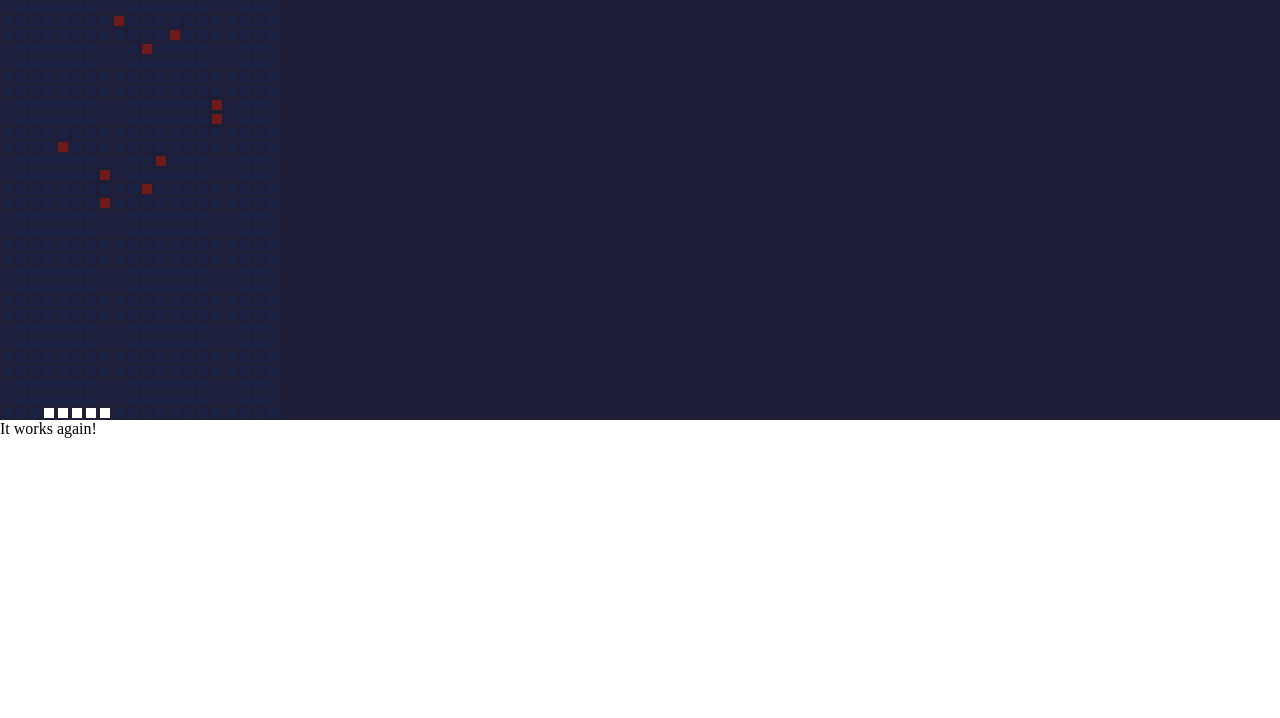
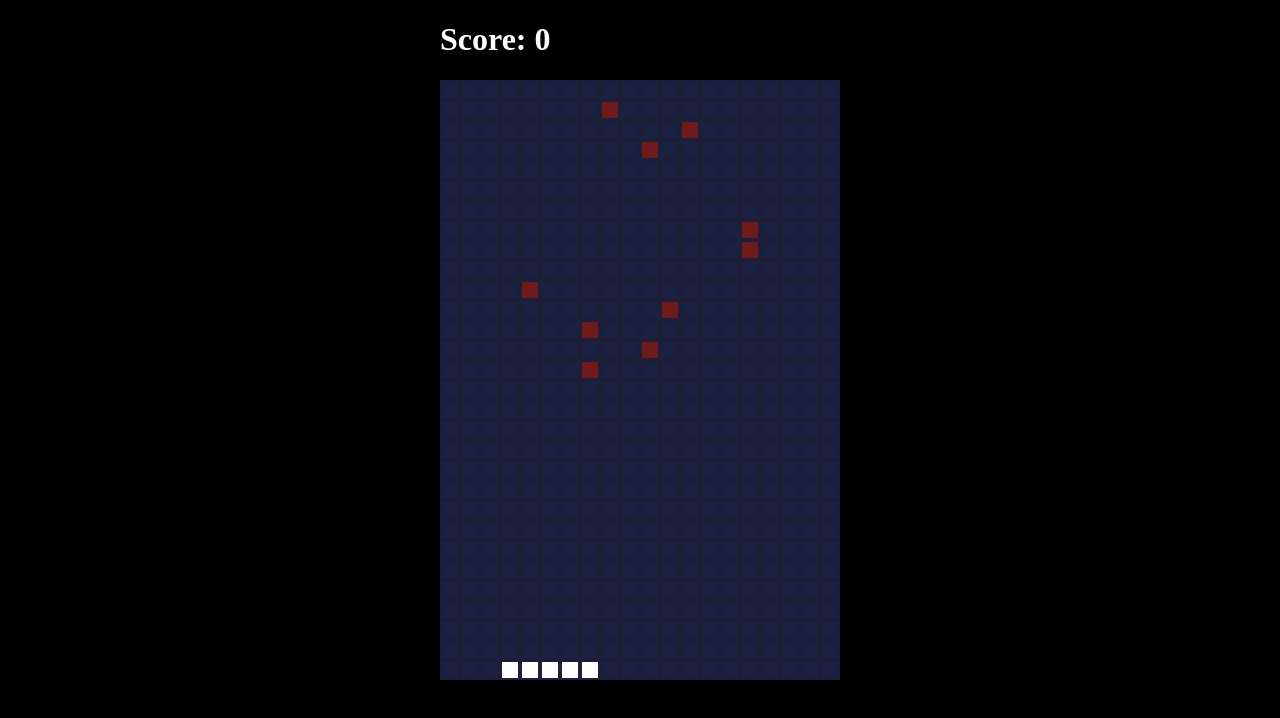
Before and after one commit to elvik/kill-em-all, a plain HTML site: page index.html in a window 1280 px wide. Shown: the top 718 px of the page. Drawn offline with Linux system fonts and the light colour scheme.

Commit message:
last changes

```diff
--- a/index.html
+++ b/index.html
@@ -12,8 +12,8 @@
         .col {
             background-color: rgb(27, 33, 67);
             margin: 2px;
-            width: 10px;
-            height: 10px;
+            width: 2vh;
+            height: 2vh;
         }
 
         .ship {
@@ -27,17 +27,24 @@
         .target {
             background-color: rgb(111, 26, 26) !important;
         }
-
         body {
-            margin: 0;
+            background-color: black;
+            margin: 0;display: flex;
+            justify-content: center;  /* Center horizontally /
+            align-items: center;      / Center vertically */
+            height: 1000vh;
+        }
+        h1 {
+            color: white;
         }
     </style>
 </head>
 
 <body>
-    <div id="game_area"></div>
+    <div>
+        <h1 id="score">Score: 0</h1>
+        <div id="game_area"></div></div>
     <script type="text/javascript" src="index.js"></script>
-    It works again!
 </body>
 
 </html>
```
